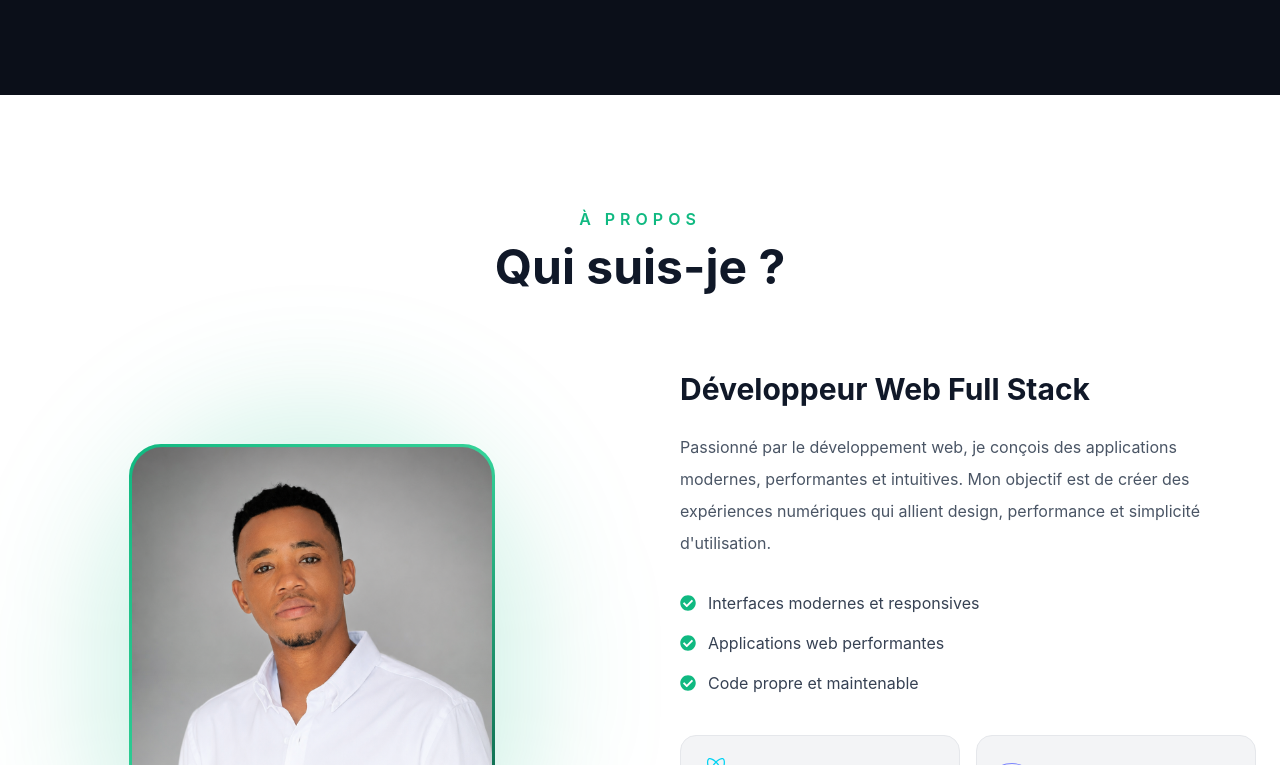
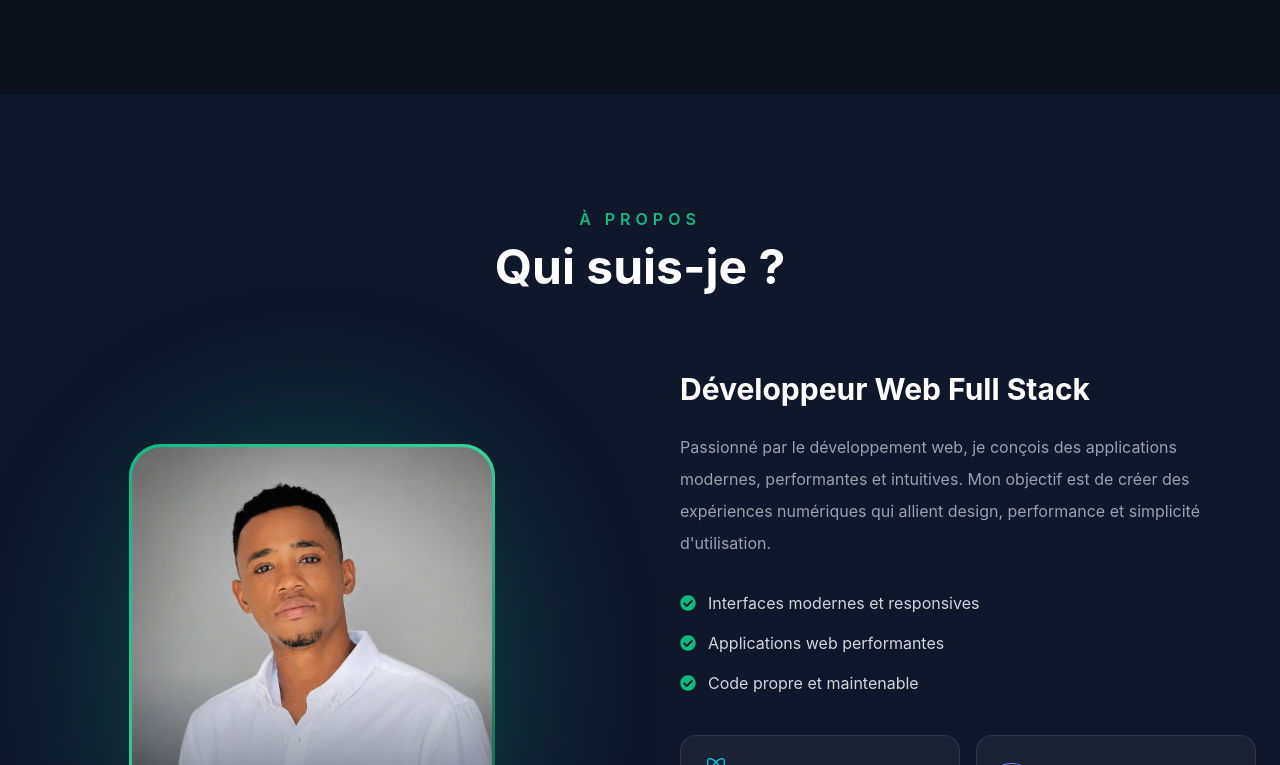
Before and after one commit to dkhyass52-dot/portfolio, a React (Vite) app: page / in a window 1280 px wide. Shown: the part 1195-1960 px from the top of the page. Built offline with nearby package versions, Linux system fonts and the light colour scheme.

Commit message:
Mise à jour du portfolio

```diff
--- a/src/index.css
+++ b/src/index.css
@@ -1,7 +1,7 @@
 @import "tailwindcss";
 
 /* Active le mode sombre avec la classe .dark */
-/* Removed unsupported at-rule @custom-variant; the dark mode is handled via the .dark selector below */
+@custom-variant dark (&:where(.dark, .dark *));
 
 html {
   scroll-behavior: smooth;
```
